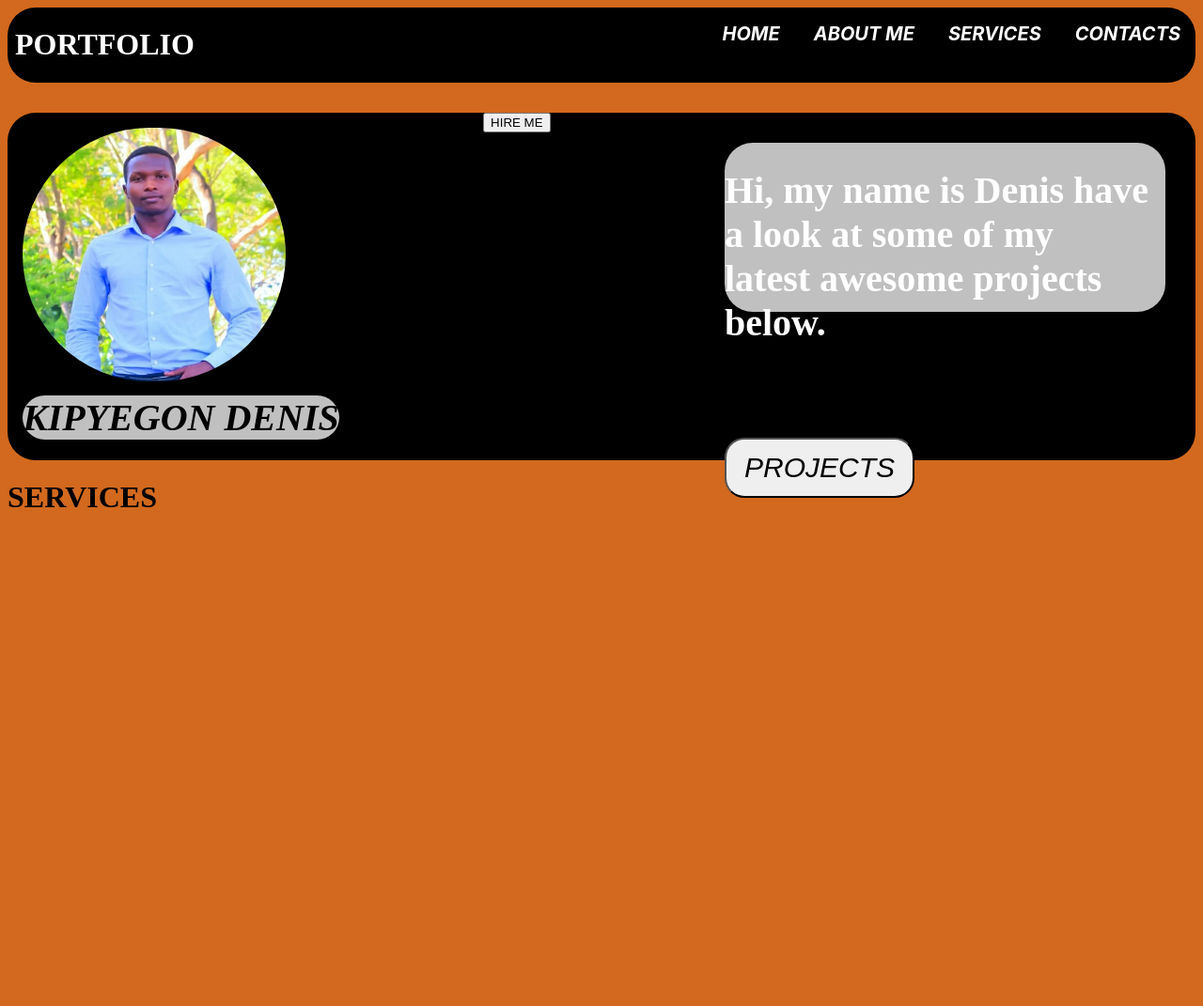
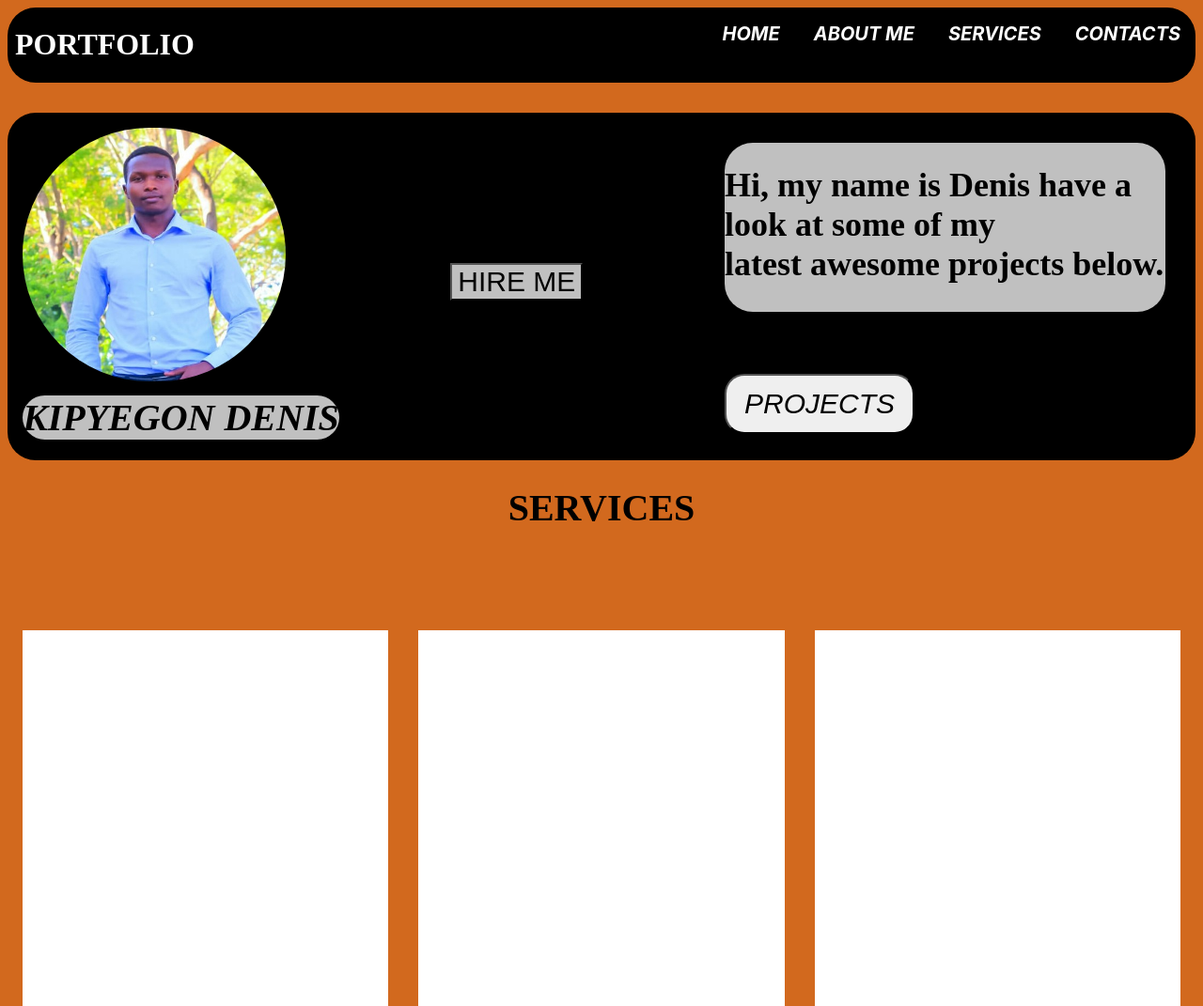
Before and after one commit to denisdelaki/portfolio, a plain HTML site: page index.html in a window 1280 px wide. Shown: the whole page at 94% size. Before the commit the page ends 800 px from the top, so only its background shows below. Drawn offline with Linux system fonts and the light colour scheme.

Commit message:
styled the services card

```diff
--- a/assets/css/styles.css
+++ b/assets/css/styles.css
@@ -23,6 +23,12 @@ nav a{
     top: 1rem;
     font-style: italic;
     font-weight: bolder;
+}
+.hire{
+    position: relative;
+    top: 10rem;
+    font-size: 30px;
+    background-color: silver;
 }
 .name{
   background-color: silver;
@@ -54,9 +60,10 @@ img{
     height: 180px;
     width: 469px;
     background-color: silver;
-    font-size: 20px;
+    font-size: 18px;
     margin: 2rem;
     border-radius: 30px;
+    color: black;
 }
 .project{
     height: 2.5rem;
@@ -68,3 +75,20 @@ img{
     margin-top: 4.5rem;
 
 }
+#services{
+    display: flex;
+    justify-content: space-between;
+
+}
+.card{
+    height: 50vh;
+    background-color: white;
+    width: 35%;
+    margin: 1rem;
+    position: relative;
+    top: 4rem;
+}
+.services{
+    text-align: center;
+    font-size: 40px;
+}
```
